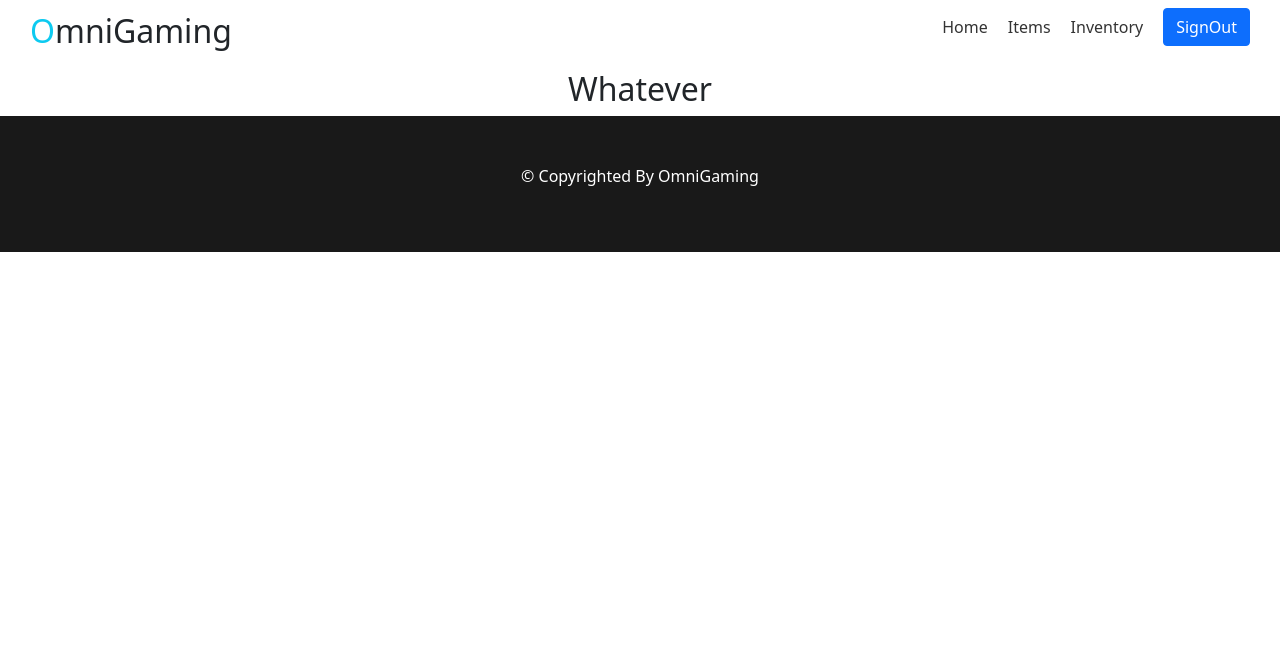
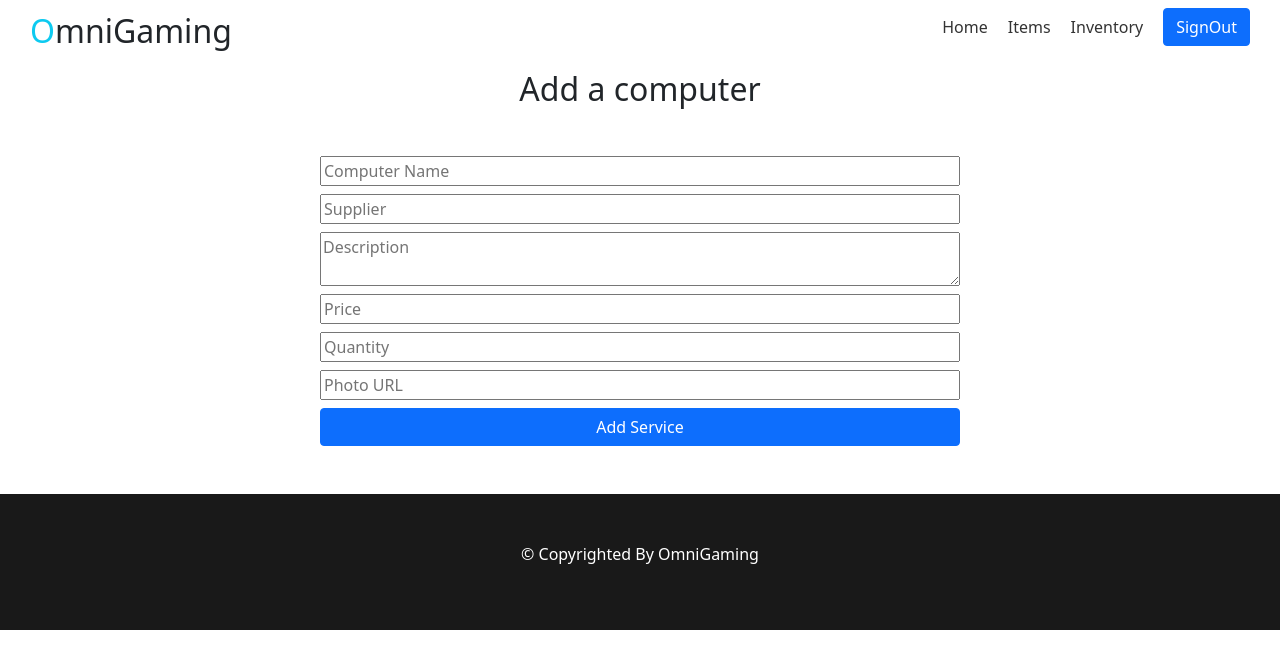
Before and after one commit to AbdurrahmanTalha/omnigaming-client, a React (Create React App) app: page /addItem in a window 1280 px wide. Shown: the top 668 px of the page. Built offline with nearby package versions, Linux system fonts and the light colour scheme; no server answers; sample sign-in values are in the browser's storage.

Commit message:
added add item and fixed having to reload when updating quantity

```diff
--- a/package.json
+++ b/package.json
@@ -12,6 +12,7 @@
     "react-bootstrap": "^2.3.1",
     "react-dom": "^18.1.0",
     "react-firebase-hooks": "^5.0.3",
+    "react-hook-form": "^7.30.0",
     "react-router-dom": "^6.3.0",
     "react-scripts": "5.0.1",
     "react-toastify": "^8.2.0",
--- a/src/App.js
+++ b/src/App.js
@@ -21,8 +21,8 @@ function App() {
         <Route path="/register" element={<Register></Register>}></Route>
         <Route path="/inventory/:itemId" element={<RequireAuth><ManageItem></ManageItem></RequireAuth>}></Route>
         <Route path="/login" element={<Login></Login>}></Route>
-        <Route path="/inventory" element={<ManageInv></ManageInv>}></Route>
-        <Route path="/addItem" element={<AddItem></AddItem>}></Route>
+        <Route path="/inventory" element={<RequireAuth><ManageInv></ManageInv></RequireAuth>}></Route>
+        <Route path="/addItem" element={<RequireAuth><AddItem></AddItem></RequireAuth>}></Route>
       </Routes>
       <Footer></Footer>
 
--- a/src/Components/AddItem/AddItem.js
+++ b/src/Components/AddItem/AddItem.js
@@ -1,11 +1,38 @@
 import React from 'react';
+import { useForm } from "react-hook-form";
+const AddItem = () => {
 
-const AddItem = () => {
+    const { register, handleSubmit } = useForm();
+    const onSubmit = data => {
+        fetch('http://localhost:5000/item', {
+            method: 'POST',
+            headers: {
+                'content-type': 'application/json'
+            },
+            body: JSON.stringify(data)
+        })
+            .then(res => res.json())
+            .then(data => console.log(data))
+    };
+
     return (
-        <div>
-            <h2>Whatever</h2>
+        <div className="w-50 mx-auto">
+            <h2>Add a computer</h2>
+            <form onSubmit={handleSubmit(onSubmit)} className="d-flex flex-column my-5">
+                <input placeholder="Computer Name" className="mb-2" {...register("name", { required: true })} />
+                <input placeholder="Supplier" className="mb-2" {...register("supplier", { required: true })} />
+
+                <textarea placeholder="Description" className="mb-2"{...register("desc")} />
+
+                <input placeholder="Price" type="number" className="mb-2"{...register("price", { min: 400 })} />
+                <input placeholder="Quantity" type="number" className="mb-2"{...register("quantity", { min: 5 })} />
+                <input placeholder="Photo URL" type="text" className="mb-2"{...register("img")} />
+
+                <input type="submit" value="Add Service" className="btn btn-primary" />
+            </form>
         </div>
     );
+
 };
 
 export default AddItem;
--- a/src/Components/ManageInvItem/ManageInvItem.js
+++ b/src/Components/ManageInvItem/ManageInvItem.js
@@ -4,7 +4,7 @@ import { Link } from 'react-router-dom';
 
 const ManageInvitem = items => {
     const [item, setItem] = useState([])
-    // console.log(item.item)
+    console.log(item)
     useEffect(() => {
         fetch('http://localhost:5000/item')
             .then(res => res.json())
@@ -23,6 +23,7 @@ const ManageInvitem = items => {
                 .then(data => {
                     if (data.deletedCount > 0) {
                         const remaining = item.filter(user => user._id !== id);
+
                         setItem(remaining);
                     }
                 })
--- a/src/Components/ManageItem/ManageItem.js
+++ b/src/Components/ManageItem/ManageItem.js
@@ -1,11 +1,20 @@
-import React, { useState } from 'react';
+import React, { useEffect, useState } from 'react';
 import { Link, useParams } from 'react-router-dom';
 import useItemDetail from '../../Hooks/useItemDetail';
 
 const ManageItem = () => {
     const { itemId } = useParams();
-    const [item] = useItemDetail(itemId);
+    const [item, setItem] = useState();
+    useEffect(() => {
+        const url = `http://localhost:5000/item/${itemId}`;
+        fetch(url)
+            .then(res => res.json())
+            .then(data => {
+                setItem(data)
+            });
 
+    }, [item]);
+    console.log(item)
     const handleUpdateUser = event => {
         event.preventDefault()
         const quantity = item.quantity - 1;
@@ -22,7 +31,7 @@ const ManageItem = () => {
             .then(data => {
                 console.log('success', data);
             })
-        window.location.reload(false);
+        // window.location.reload(false);
     }
 
     const handleStockUp = event => {
@@ -44,16 +53,16 @@ const ManageItem = () => {
             .then(data => {
                 event.target.reset();
             })
-        window.location.reload(false);
+        // window.location.reload(false);
     }
     return (
         <div>
-            <h2>{item.name}</h2>
-            <h2>{item._id}</h2>
-            <p>{item.desc}</p>
-            <p>{item.price}</p>
-            <p>{item.quantity}</p>
-            <p>{item.supplier}</p>
+            <h2>{item?.name}</h2>
+            <h2>{item?._id}</h2>
+            <p>{item?.desc}</p>
+            <p>{item?.price}</p>
+            <p>{item?.quantity}</p>
+            <p>{item?.supplier}</p>
             <button className="btn btn-primary" onClick={handleUpdateUser}>Deliver</button>
 
             <form onSubmit={handleStockUp}>
```
Also changed, not shown: 1 other file (tests, documents, lock files or other folders).
